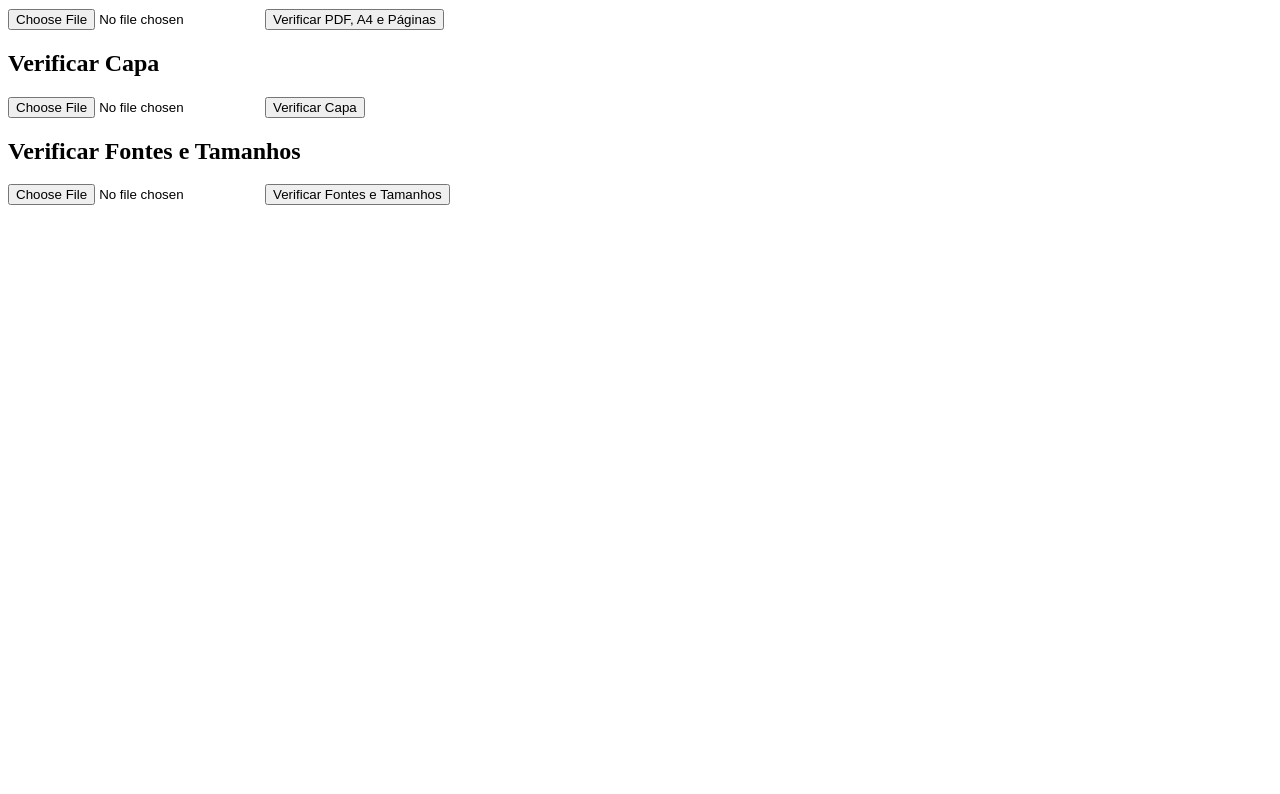
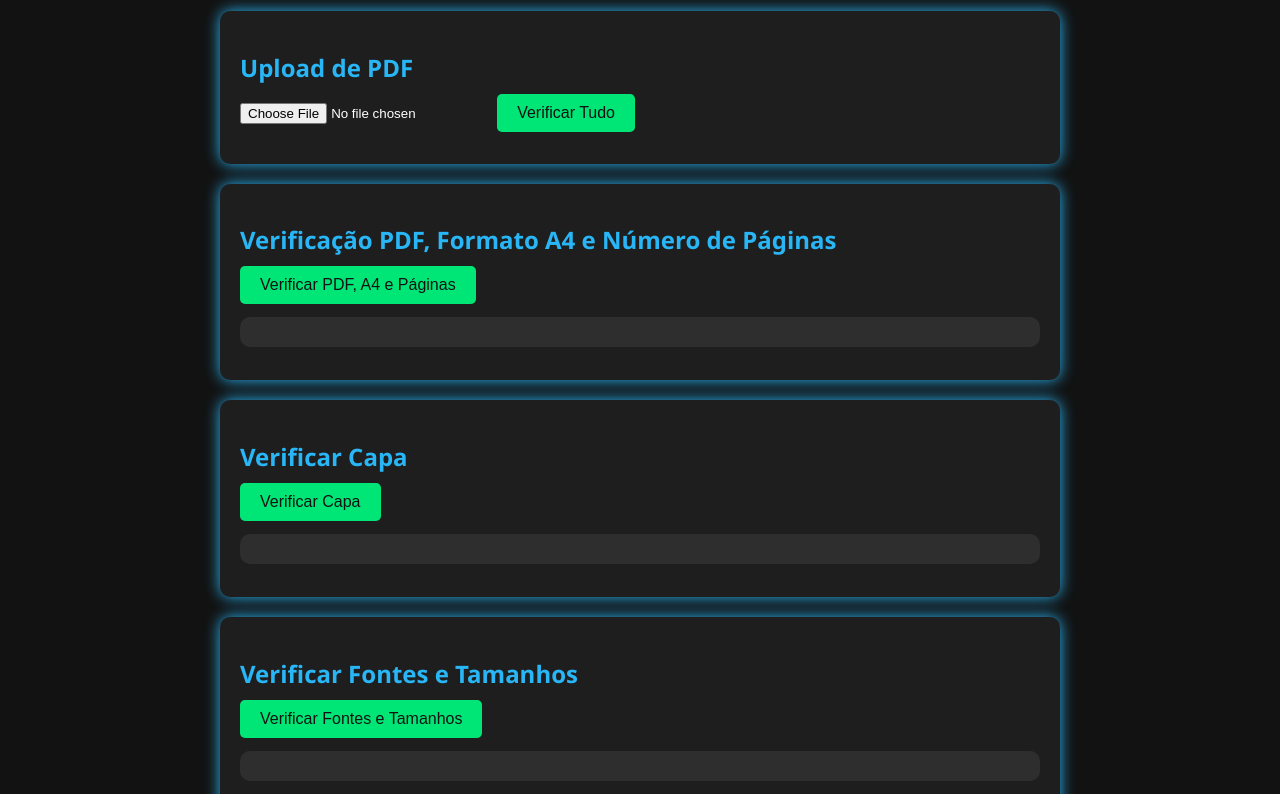
Before and after one commit to DanielMelloFarias/EmpreendaSENAC2024, a plain HTML site: page static/index.html in a window 1280 px wide. Shown: the part 118-912 px from the top of the page. Before the commit the page ends 800 px from the top, so only its background shows below. Drawn offline with Linux system fonts and the light colour scheme.

Commit message:
update index - ajustei pra ficar mais bonito

```diff
--- a/static/index.html
+++ b/static/index.html
@@ -4,120 +4,147 @@
     <meta charset="UTF-8">
     <meta name="viewport" content="width=device-width, initial-scale=1.0">
     <title>Verificação de PDF</title>
+    <style>
+        body {
+            font-family: 'Segoe UI', Tahoma, Geneva, Verdana, sans-serif;
+            background-color: #121212;
+            color: #ffffff;
+            display: flex;
+            flex-direction: column;
+            align-items: center;
+            justify-content: center;
+            min-height: 100vh;
+            margin: 0;
+            padding: 20px;
+        }
+        h1 {
+            font-size: 2.5em;
+            color: #00e676;
+            text-shadow: 2px 2px 8px #00e676;
+        }
+        h2 {
+            font-size: 1.5em;
+            margin-bottom: 10px;
+            color: #29b6f6;
+        }
+        .container {
+            background-color: #1e1e1e;
+            padding: 20px;
+            border-radius: 10px;
+            box-shadow: 0px 0px 15px #29b6f6;
+            width: 100%;
+            max-width: 800px;
+            margin-bottom: 20px;
+        }
+        .file-input {
+            margin-bottom: 20px;
+        }
+        button {
+            background-color: #00e676;
+            color: #121212;
+            border: none;
+            padding: 10px 20px;
+            font-size: 1em;
+            cursor: pointer;
+            border-radius: 5px;
+            margin-right: 10px;
+            transition: background-color 0.3s;
+        }
+        button:hover {
+            background-color: #29b6f6;
+        }
+        pre {
+            background-color: #2e2e2e;
+            padding: 15px;
+            border-radius: 10px;
+            white-space: pre-wrap;
+            word-wrap: break-word;
+        }
+    </style>
 </head>
 <body>
     <h1>Verificação de PDF</h1>
 
-    <!-- Formulário para verificar se é PDF, A4 e Páginas -->
-    <h2>Verificar PDF, Formato A4 e Número de Páginas</h2>
-    <form id="verificarPdfA4Form">
-        <input type="file" id="fileInputPdfA4" accept=".pdf">
-        <button type="submit">Verificar PDF, A4 e Páginas</button>
-    </form>
-    <div id="resultPdfA4"></div>
+    <div class="container">
+        <h2>Upload de PDF</h2>
+        <input type="file" id="fileInput" class="file-input" accept=".pdf">
+        <button id="verificarTudoBtn">Verificar Tudo</button>
+    </div>
 
-    <!-- Formulário para verificar a capa (Groq) -->
+    <div class="container" id="verificacaoPDFContainer">
+        <h2>Verificação PDF, Formato A4 e Número de Páginas</h2>
+        <button id="verificarPdfA4PaginasBtn">Verificar PDF, A4 e Páginas</button>
+        <pre id="resultPdfA4"></pre>
+    </div>
+
+    <div class="container" id="verificacaoCapaContainer">
         <h2>Verificar Capa</h2>
-    <form id="verificarCapaForm">
-        <input type="file" id="fileInputCapa" accept=".pdf">
-        <button type="submit">Verificar Capa</button>
-    </form>
-    <div id="resultCapa"></div>
+        <button id="verificarCapaBtn">Verificar Capa</button>
+        <pre id="resultCapa"></pre>
+    </div>
 
-    <!-- Formulário para verificar fontes e tamanhos -->
+    <div class="container" id="verificacaoFontesContainer">
         <h2>Verificar Fontes e Tamanhos</h2>
-    <form id="verificarFontesForm">
-        <input type="file" id="fileInputFontes" accept=".pdf">
-        <button type="submit">Verificar Fontes e Tamanhos</button>
-    </form>
-    <div id="resultFontes"></div>
+        <button id="verificarFontesTamanhosBtn">Verificar Fontes e Tamanhos</button>
+        <pre id="resultFontes"></pre>
+    </div>
 
     <script>
-        // Função para lidar com a submissão do formulário PDF, A4 e Páginas
-        document.getElementById('verificarPdfA4Form').addEventListener('submit', async function(event) {
-            event.preventDefault();
+        let file = null;
 
-            const fileInput = document.getElementById('fileInputPdfA4');
-            const file = fileInput.files[0];
+        document.getElementById('fileInput').addEventListener('change', function(event) {
+            file = event.target.files[0];
+        });
 
+        document.getElementById('verificarPdfA4PaginasBtn').addEventListener('click', async function() {
             if (!file) {
                 alert("Por favor, selecione um arquivo PDF.");
                 return;
             }
-
             const formData = new FormData();
             formData.append('file', file);
-
-            try {
             const response = await fetch('/api/verificar_pdf_a4_paginas/', {
                 method: 'POST',
                 body: formData
             });
-
             const result = await response.json();
             document.getElementById('resultPdfA4').textContent = JSON.stringify(result, null, 2);
-            } catch (error) {
-                console.error('Erro ao fazer upload:', error);
-                document.getElementById('resultPdfA4').textContent = 'Erro ao fazer upload. Verifique o console para mais detalhes.';
-            }
         });
 
-        // Função para lidar com a submissão do formulário Verificar Capa
-        document.getElementById('verificarCapaForm').addEventListener('submit', async function(event) {
-            event.preventDefault();
-
-            const fileInput = document.getElementById('fileInputCapa');
-            const file = fileInput.files[0];
-
+        document.getElementById('verificarCapaBtn').addEventListener('click', async function() {
             if (!file) {
                 alert("Por favor, selecione um arquivo PDF.");
                 return;
             }
-
             const formData = new FormData();
             formData.append('file', file);
-
-            try {
             const response = await fetch('/api/verificar_capa/', {
                 method: 'POST',
                 body: formData
             });
-
             const result = await response.json();
             document.getElementById('resultCapa').textContent = JSON.stringify(result, null, 2);
-            } catch (error) {
-                console.error('Erro ao fazer upload:', error);
-                document.getElementById('resultCapa').textContent = 'Erro ao fazer upload. Verifique o console para mais detalhes.';
-            }
         });
 
-        // Função para lidar com a submissão do formulário Verificar Fontes e Tamanhos
-        document.getElementById('verificarFontesForm').addEventListener('submit', async function(event) {
-            event.preventDefault();
-
-            const fileInput = document.getElementById('fileInputFontes');
-            const file = fileInput.files[0];
-
+        document.getElementById('verificarFontesTamanhosBtn').addEventListener('click', async function() {
             if (!file) {
                 alert("Por favor, selecione um arquivo PDF.");
                 return;
             }
-
             const formData = new FormData();
             formData.append('file', file);
-
-            try {
             const response = await fetch('/api/verificar_fontes_tamanhos/', {
                 method: 'POST',
                 body: formData
             });
-
             const result = await response.json();
             document.getElementById('resultFontes').textContent = JSON.stringify(result, null, 2);
-            } catch (error) {
-                console.error('Erro ao fazer upload:', error);
-                document.getElementById('resultFontes').textContent = 'Erro ao fazer upload. Verifique o console para mais detalhes.';
-            }
+        });
+
+        document.getElementById('verificarTudoBtn').addEventListener('click', function() {
+            document.getElementById('verificarPdfA4PaginasBtn').click();
+            setTimeout(() => document.getElementById('verificarCapaBtn').click(), 1000);
+            setTimeout(() => document.getElementById('verificarFontesTamanhosBtn').click(), 2000);
         });
     </script>
 </body>
```
Lines whose indentation alone changed are shown as unchanged.
